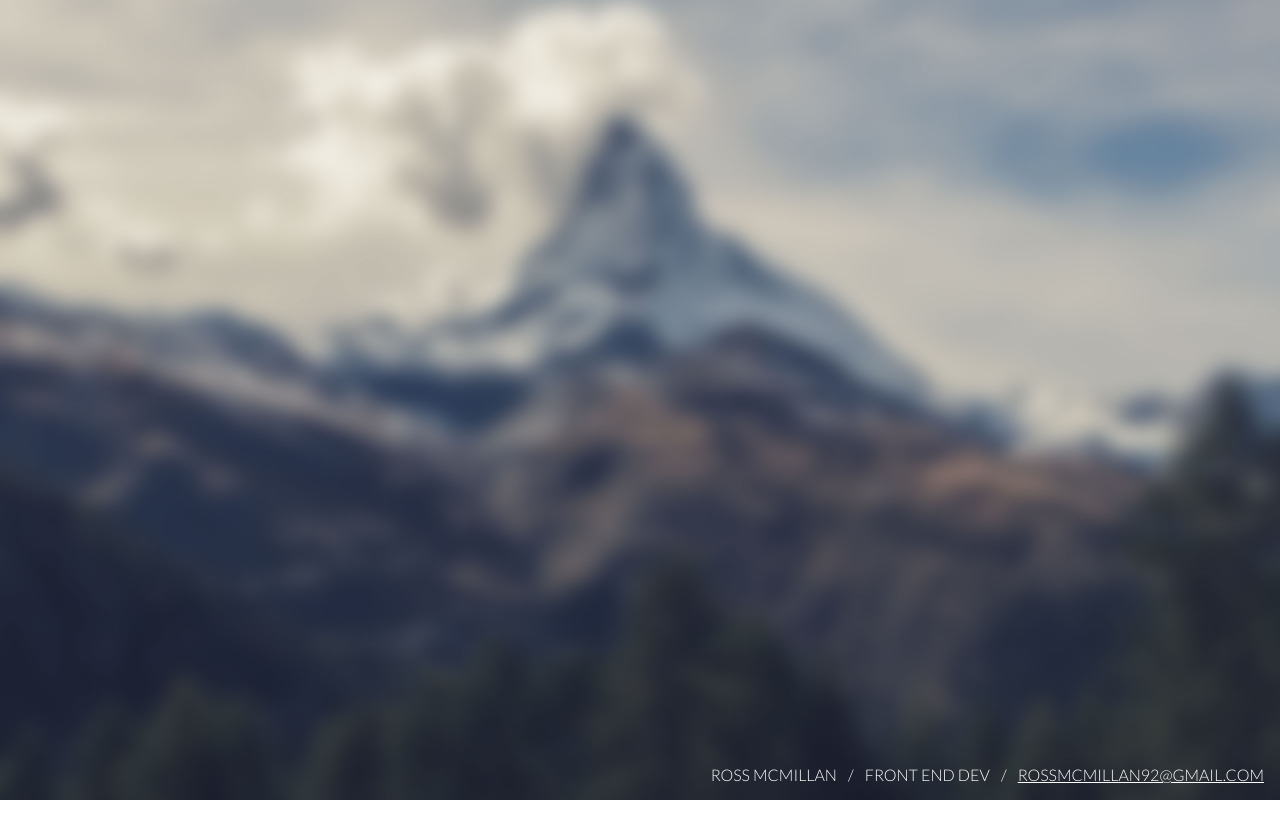
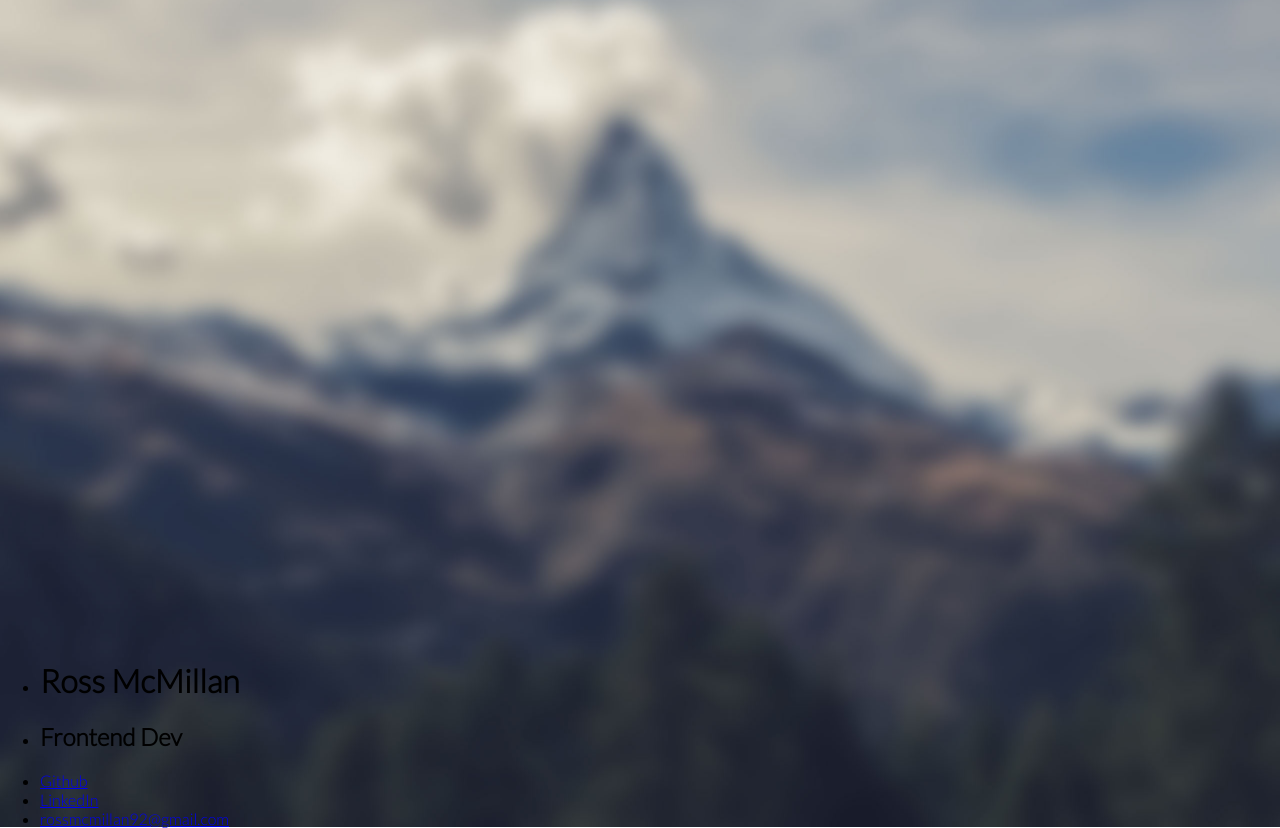
Before and after one commit to RossMcMillan92/rossmcmillan, a React app: page index.html in a window 1280 px wide. Before the commit the page ends 800 px from the top, so only its background shows below. Built offline with nearby package versions, Linux system fonts and the light colour scheme; files whose address does not match are found by name.

Commit message:
updated links and seo stuff

```diff
--- a/index.html
+++ b/index.html
@@ -6,8 +6,8 @@
   <head>
       <meta charset="utf-8">
       <meta http-equiv="X-UA-Compatible" content="IE=edge,chrome=1">
-        <title>Ross McMillan - Front End Developer</title>
-        <meta name="description" content="Web design, graphic design, web development based around Glasgow, Scotland.">
+      <title>Ross McMillan - Frontend Web Developer, based in Glasgow, Scotland</title>
+      <meta name="description" content="Frontend Web Developer, based in Glasgow, Scotland">
       <meta name="viewport" content="width=device-width, initial-scale=1.0, maximum-scale=1.0, user-scalable=0">
       <meta name="google-site-verification" content="nHJzZHKHv4b6XsUPBajQSTsHXgpC7cpSqP5t_hsACgE" />
 
@@ -18,15 +18,25 @@
 
         <canvas id="canvas"></canvas>
 
-		<div class="info">
-			<span class="info__item">Ross McMillan <span class="info__separator">/</span> </span>
-			<span class="info__item">Front End Dev <span class="info__separator">/</span> </span>
-
-			<a href="mailto:&#114;&#111;&#115;&#115;&#109;&#099;&#109;&#105;&#108;&#108;&#097;&#110;&#057;&#050;&#064;&#103;&#109;&#097;&#105;&#108;&#046;&#099;&#111;&#109;" class="info__item info__item--link">&#114;&#111;&#115;&#115;&#109;&#099;&#109;&#105;&#108;&#108;&#097;&#110;&#057;&#050;&#064;&#103;&#109;&#097;&#105;&#108;&#046;&#099;&#111;&#109;</a>
-		</div>
+		<ul class="info-list">
+			<li class="info-list__item">
+                <h1 class="info-list__inner">Ross McMillan</h1>
+            </li>
+			<li class="info-list__item">
+                <h2 class="info-list__inner">Frontend Dev</h2>
+            </li>
+            <li class="info-list__item">
+                <a href="https://github.com/RossMcMillan92/" target="new" class="info-list__inner info-list__inner--link">Github</a>
+            </li>
+            <li class="info-list__item">
+                <a href="https://uk.linkedin.com/in/mcmillanross" target="new" class="info-list__inner info-list__inner--link">LinkedIn</a>
+            </li>
+            <li class="info-list__item">
+                <a href="mailto:&#114;&#111;&#115;&#115;&#109;&#099;&#109;&#105;&#108;&#108;&#097;&#110;&#057;&#050;&#064;&#103;&#109;&#097;&#105;&#108;&#046;&#099;&#111;&#109;" class="info-list__inner info-list__inner--link">&#114;&#111;&#115;&#115;&#109;&#099;&#109;&#105;&#108;&#108;&#097;&#110;&#057;&#050;&#064;&#103;&#109;&#097;&#105;&#108;&#046;&#099;&#111;&#109;</a>
+            </li>
+		</ul>
 
         <script src="assets/js/build.bundle.js"></script>
-
         <script type="text/javascript">
               var _gaq = _gaq || [];
               _gaq.push(['_setAccount', 'UA-39207239-1']);
```
Lines whose indentation alone changed are shown as unchanged.
